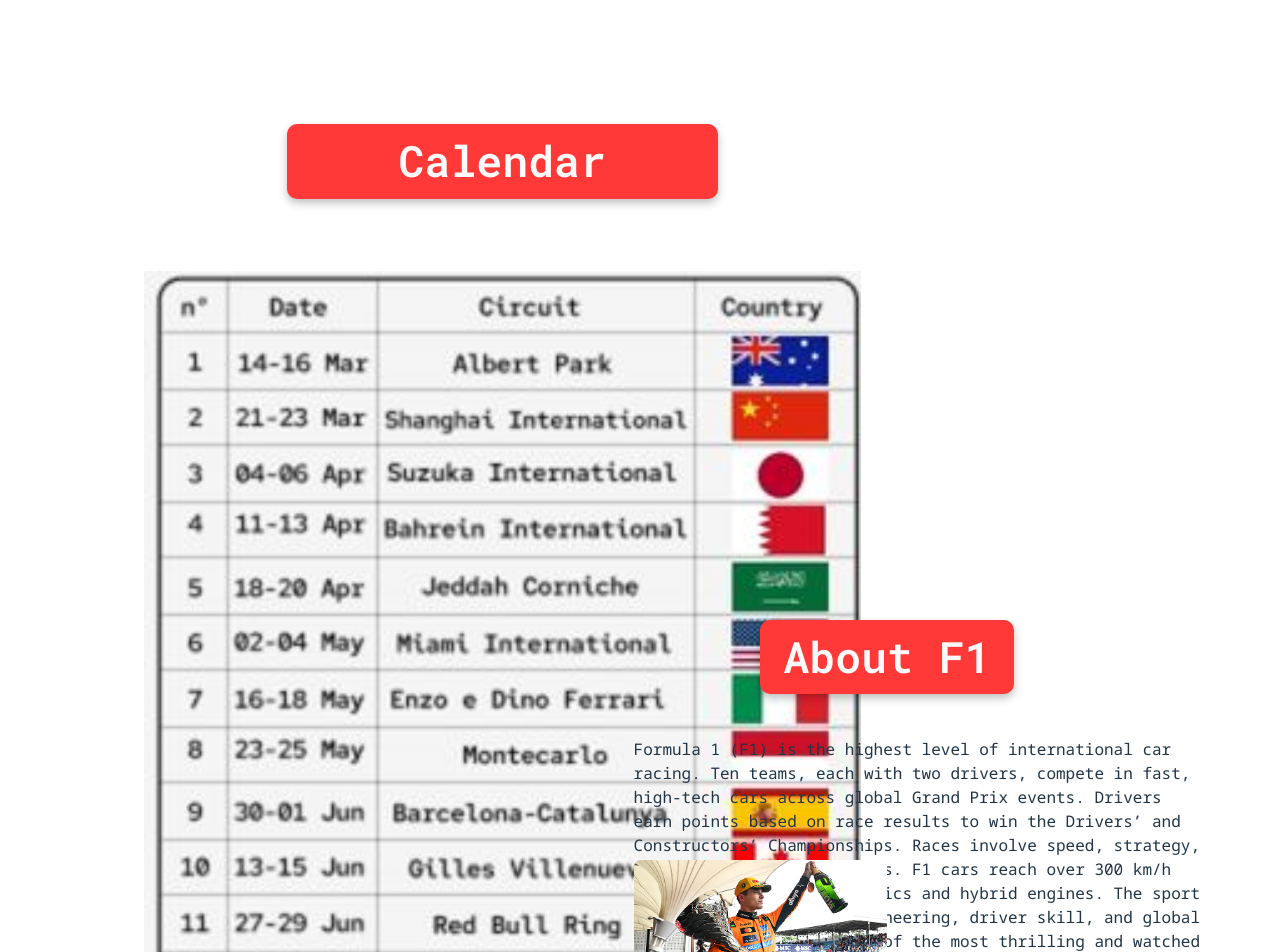
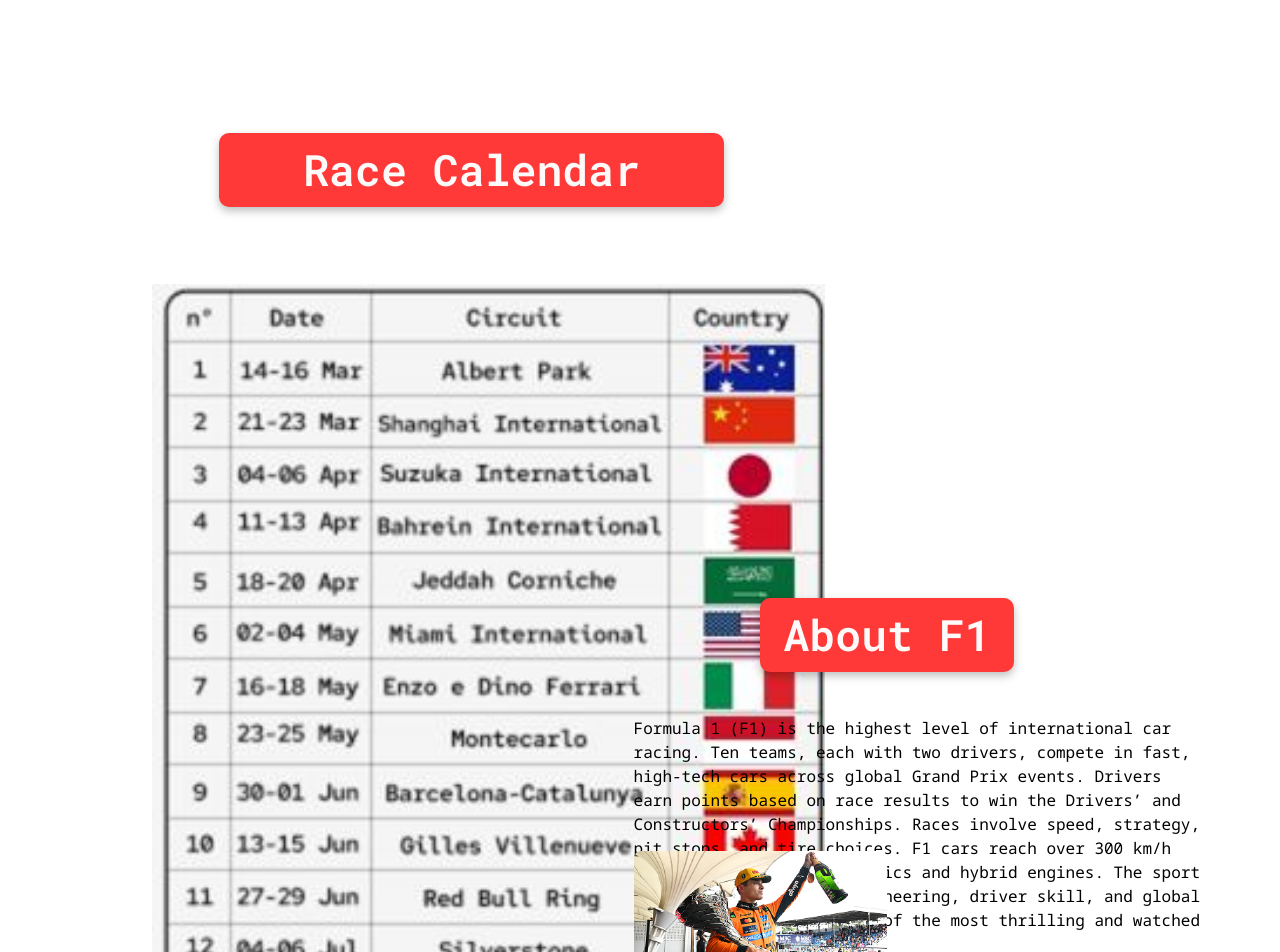
Before and after one commit to AbieGarcia/F1, a React (Vite) app: page / in a window 1280 px wide. Shown: the part 120-1072 px from the top of the page. Built offline with nearby package versions, Linux system fonts and the light colour scheme.

Commit message:
home final 2

```diff
--- a/src/App.jsx
+++ b/src/App.jsx
@@ -55,7 +55,7 @@ function App() {
                 <div className='body'>
                   <div className='home'>
                     <div>
-                      <h3 className='title' id='calendar'>Calendar</h3>
+                      <h3 className='title' id='calendar'> Race Calendar</h3>
                       <img className='tabla-home' src={tabla} />
                     </div>
                     <div className='information'>
--- a/src/home.css
+++ b/src/home.css
@@ -1,8 +1,8 @@
 
 
 .tabla-home {
-    padding-left: 50%;
-    width: 250%;
+    padding-left: 45%;
+    width: 200%;
     margin-top: 10%;
 }
 
@@ -13,13 +13,13 @@
 }
 
 #calendar {
-    margin-top: 85%;
+    margin-top: 75%;
     width: 150%;
-    margin-left: 100%;
+    margin-left: 65%;
 }
 
 #about {
-    margin-top: -85%;
+    margin-top: -81%;
     width: 20%;
     margin-left: 60%;
 }
@@ -28,6 +28,7 @@
     margin-left: 50%;
     width: 45%;
     margin-top: 1%;
+    color: black;
 }
 
 .cardh {
@@ -58,7 +59,7 @@
 
 #card1{
 margin-left: 50%;
-margin-top: -65%;
+margin-top: -60%;
 }
 
 #card2{
```
